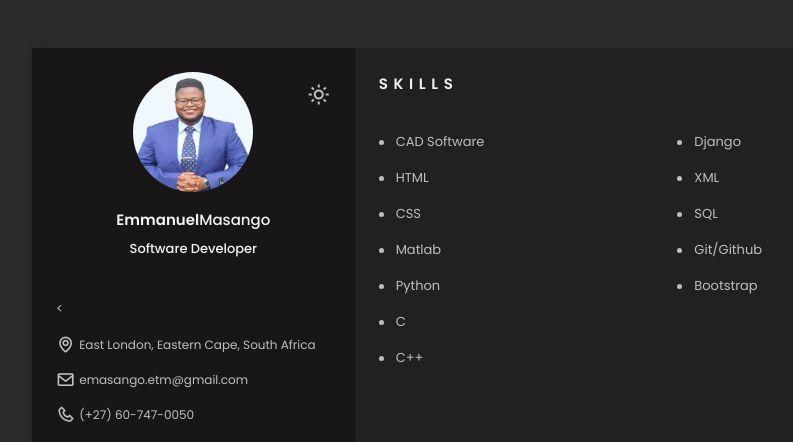
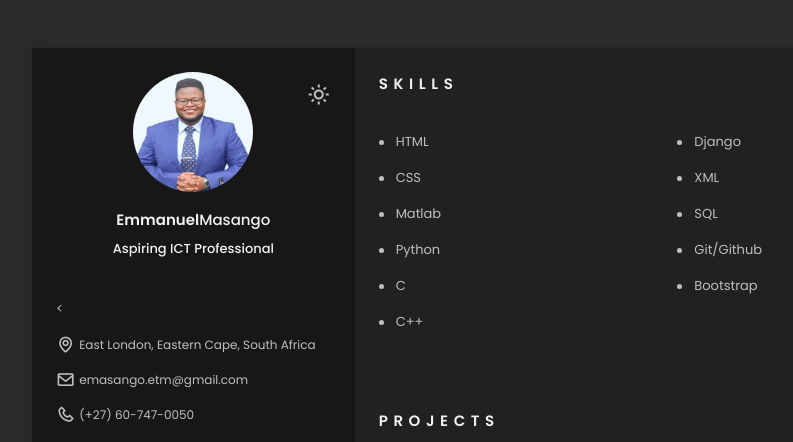
Before and after one commit to EmmanuelMasango/CV, a plain HTML site: page index.html in a window 1280 px wide. Shown: the top 442 px of the page, without its empty margins (124-917 px from the left). Drawn offline with nearby package versions, Linux system fonts and the light colour scheme.

Commit message:
Change profession to 'Aspiring ICT Professional'
Updated profession title and removed CAD Software from skills list.

```diff
--- a/index.html
+++ b/index.html
@@ -74,7 +74,7 @@
                                 <img src="static/Images/avatar.jpg" alt="Emmanuel Masango's profile picture" class="home__img">
 
                                 <h1 class="home__title"><b>Emmanuel</b>Masango</h1>
-                                <h3 class="home__profession">Software Developer</h3>
+                                <h3 class="home__profession">Aspiring ICT Professional</h3>
 
                                        <!-- Button to generate and download the pdf. Available for desktop. -->
                                 <div>
@@ -181,9 +181,6 @@
 
                         <div class="skills__content bd-grid">
                             <ul class="skills__data">
-                                <li class="skills__name">
-                                        <span class="skills__circle"></span> CAD Software
-                                    </li>
                                     <li class="skills__name">
                                         <span class="skills__circle"></span> HTML
                                     </li>
```
